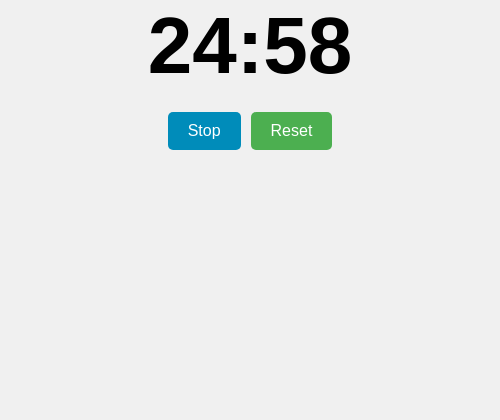
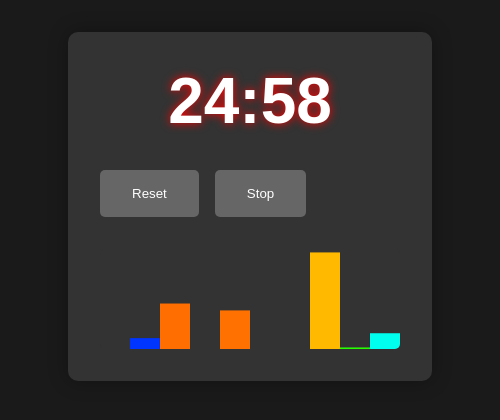
Before and after one commit to idjohnson/pomoTImer, an Electron app: page index.html in a window 500 px wide. Both pictures are taken after a click on the button "Start". Drawn offline with Linux system fonts and the light colour scheme.

Commit message:
first - too noisy

```diff
--- a/index.html
+++ b/index.html
@@ -1,66 +1,100 @@
 <!DOCTYPE html>
 <html>
 <head>
-    <meta charset="UTF-8">
-    <title>25-Minute Countdown Timer</title>
+    <title>Countdown Timer</title>
     <style>
+        /* Reset default styles */
+        * {
+            margin: 0;
+            padding: 0;
+            box-sizing: border-box;
+        }
+
         body {
+            background: #1a1a1a;
+            color: #fff;
             font-family: Arial, sans-serif;
+            height: 100vh;
             display: flex;
             flex-direction: column;
             align-items: center;
-            height: 100vh;
-            margin: 0;
-            background-color: #f0f0f0;
         }
+
+        /* Timer display */
+        .timer-container {
+            background: #333;
+            padding: 2rem;
+            border-radius: 10px;
+            margin: 2rem;
+            box-shadow: 0 0 20px rgba(0, 0, 0, 0.3);
+        }
+
         #timer {
-            font-size: 80px;
+            font-size: 4rem;
             font-weight: bold;
-            margin-bottom: 20px;
+            text-align: center;
+            text-shadow: 0 0 10px #ff0000;
+            margin-bottom: 2rem;
         }
-        .button-container {
+
+        /* Controls */
+        .controls {
             display: flex;
-            gap: 10px;
+            gap: 1rem;
+            margin-bottom: 2rem;
         }
+
         button {
-            padding: 10px 20px;
-            font-size: 16px;
+            background: #666;
+            color: #fff;
             border: none;
+            padding: 1rem 2rem;
             border-radius: 5px;
             cursor: pointer;
-            transition: background-color 0.3s;
+            transition: all 0.3s;
         }
-        #reset-button {
-            background-color: #4CAF50;
-            color: white;
+
+        button:hover {
+            background: #999;
         }
-        #reset-button:hover {
-            background-color: #3e8e41;
+
+        /* Equalizer visualization */
+        .equalizer {
+            width: 300px;
+            height: 100px;
+            background: #333;
+            border-radius: 5px;
+            overflow: hidden;
         }
-        #start-stop-button {
-            background-color: #008CBA;
-            color: white;
+
+        .equalizer-bars {
+            display: flex;
+            justify-content: space-between;
+            align-items: flex-end;
+            height: 100%;
+            padding: 10px;
         }
-        #start-stop-button:hover {
-            background-color: #007399;
-        }
-        .flash {
-            animation: flash 1s ease-in-out;
-        }
-        @keyframes flash {
-            0% { background-color: #fff; }
-            50% { background-color: #ffff00; }
-            100% { background-color: #fff; }
+
+        .bar {
+            width: 15%;
+            background: #4CAF50;
+            border-radius: 5px 5px 0 0;
+            transition: height 0.1s;
         }
     </style>
 </head>
 <body>
-    <div id="timer">25:00</div>
-    <div class="button-container">
-        <button id="start-stop-button">Start</button>
-        <button id="reset-button">Reset</button>
+    <div class="timer-container">
+        <div id="timer">00:00</div>
+        <div class="controls">
+            <button id="reset-button">Reset</button>
+            <button id="start-stop-button">Start</button>
+        </div>
+        <div class="equalizer">
+            <canvas id="equalizer"></canvas>
+        </div>
     </div>
-    <audio id="alarm" src="alarm.mp3" preload="auto"></audio>
+
     <script src="renderer.js"></script>
 </body>
 </html>
--- a/main.js
+++ b/main.js
@@ -4,8 +4,8 @@ let mainWindow;
 
 function createWindow() {
     mainWindow = new BrowserWindow({
-        width: 400,
-        height: 300,
+        width: 500,
+        height: 500,
         webPreferences: {
             nodeIntegration: true,
             contextIsolation: false
--- a/package.json
+++ b/package.json
@@ -1,6 +1,6 @@
 {
   "name": "countdown-timer",
-  "version": "1.0.0",
+  "version": "1.1.0",
   "description": "",
   "main": "main.js",
   "scripts": {
--- a/renderer.js
+++ b/renderer.js
@@ -1,10 +1,16 @@
 let timerElement = document.getElementById('timer');
 let resetButton = document.getElementById('reset-button');
 let startStopButton = document.getElementById('start-stop-button');
-let alarmAudio = document.getElementById('alarm');
+let canvas = document.getElementById('equalizer');
+let ctx = canvas.getContext('2d');
 let intervalId = null;
 let timerSeconds = 25 * 60; // 25 minutes in seconds
 let isRunning = false;
+
+// Equalizer bars
+const bars = 10;
+const barWidth = canvas.width / bars;
+let animationId;
 
 function displayTime() {
     let minutes = Math.floor(timerSeconds / 60);
@@ -20,11 +26,8 @@ function countdown() {
         clearInterval(intervalId);
         isRunning = false;
         startStopButton.textContent = "Start";
-        alarmAudio.play();
-        timerElement.classList.add('flash');
-        setTimeout(() => {
-            timerElement.classList.remove('flash');
-        }, 1000);
+        // Animate end
+        animateEnd();
     }
 }
 
@@ -33,11 +36,41 @@ function toggleTimer() {
         isRunning = true;
         startStopButton.textContent = "Stop";
         intervalId = setInterval(countdown, 1000);
+        animateStart();
     } else {
         isRunning = false;
         startStopButton.textContent = "Start";
         clearInterval(intervalId);
     }
+}
+
+function animateStart() {
+    // Add some visual feedback when starting
+    timerElement.style.transform = 'scale(1.1)';
+    setTimeout(() => {
+        timerElement.style.transform = 'scale(1)';
+    }, 200);
+}
+
+function animateEnd() {
+    // Add some visual feedback when ending
+    timerElement.style.transform = 'scale(1.1)';
+    setTimeout(() => {
+        timerElement.style.transform = 'scale(1)';
+    }, 200);
+}
+
+function drawEqualizer() {
+    ctx.clearRect(0, 0, canvas.width, canvas.height);
+
+    // Draw bars
+    for (let i = 0; i < bars; i++) {
+        const barHeight = Math.random() * canvas.height;
+        ctx.fillStyle = `hsl(${Math.random() * 360}, 100%, 50%)`;
+        ctx.fillRect(i * barWidth, canvas.height - barHeight, barWidth, barHeight);
+    }
+
+    animationId = requestAnimationFrame(drawEqualizer);
 }
 
 resetButton.addEventListener('click', () => {
@@ -50,5 +83,11 @@ resetButton.addEventListener('click', () => {
 
 startStopButton.addEventListener('click', toggleTimer);
 
-// Initialize the display
+// Initialize the display and equalizer
 displayTime();
+drawEqualizer();
+
+// Cleanup
+window.addEventListener('beforeunload', () => {
+    cancelAnimationFrame(animationId);
+});
```
